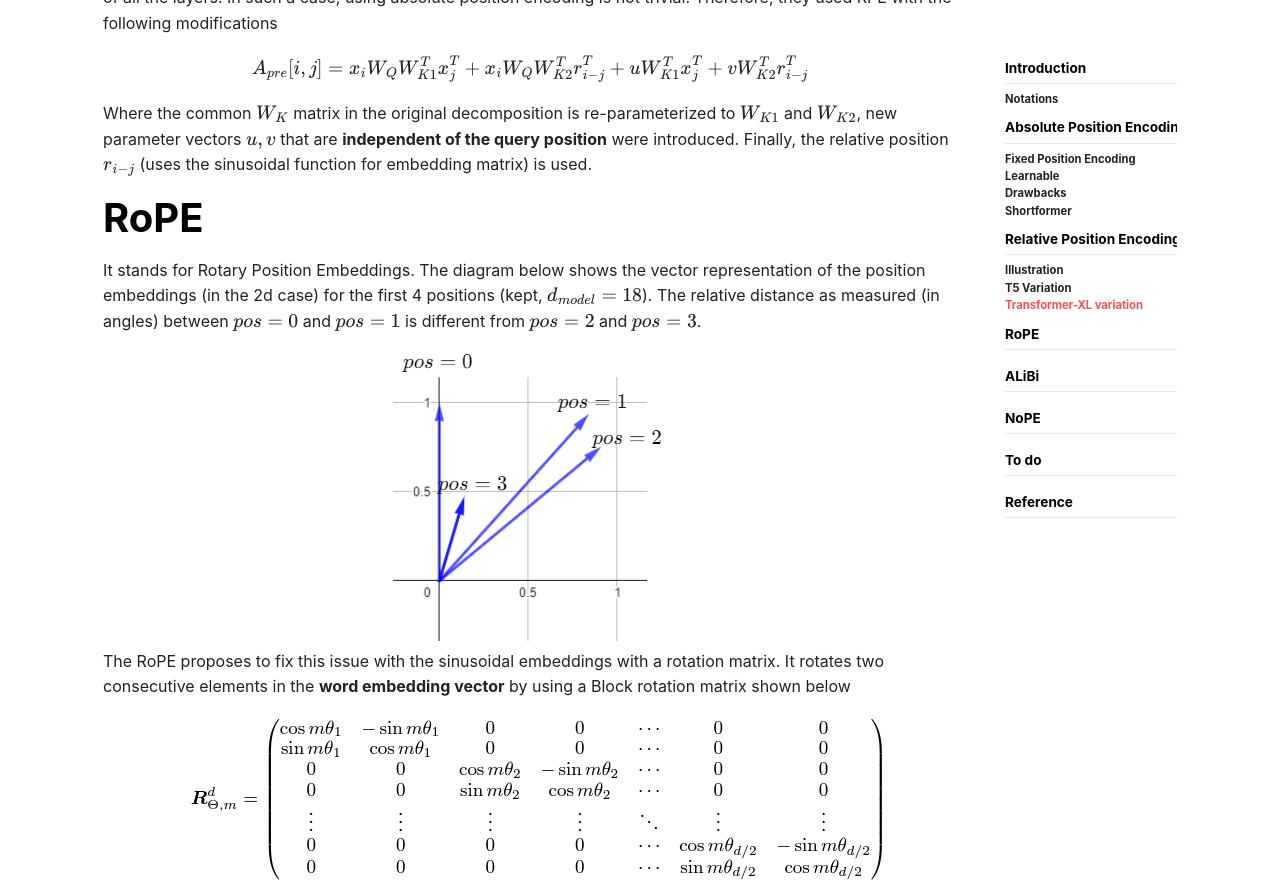
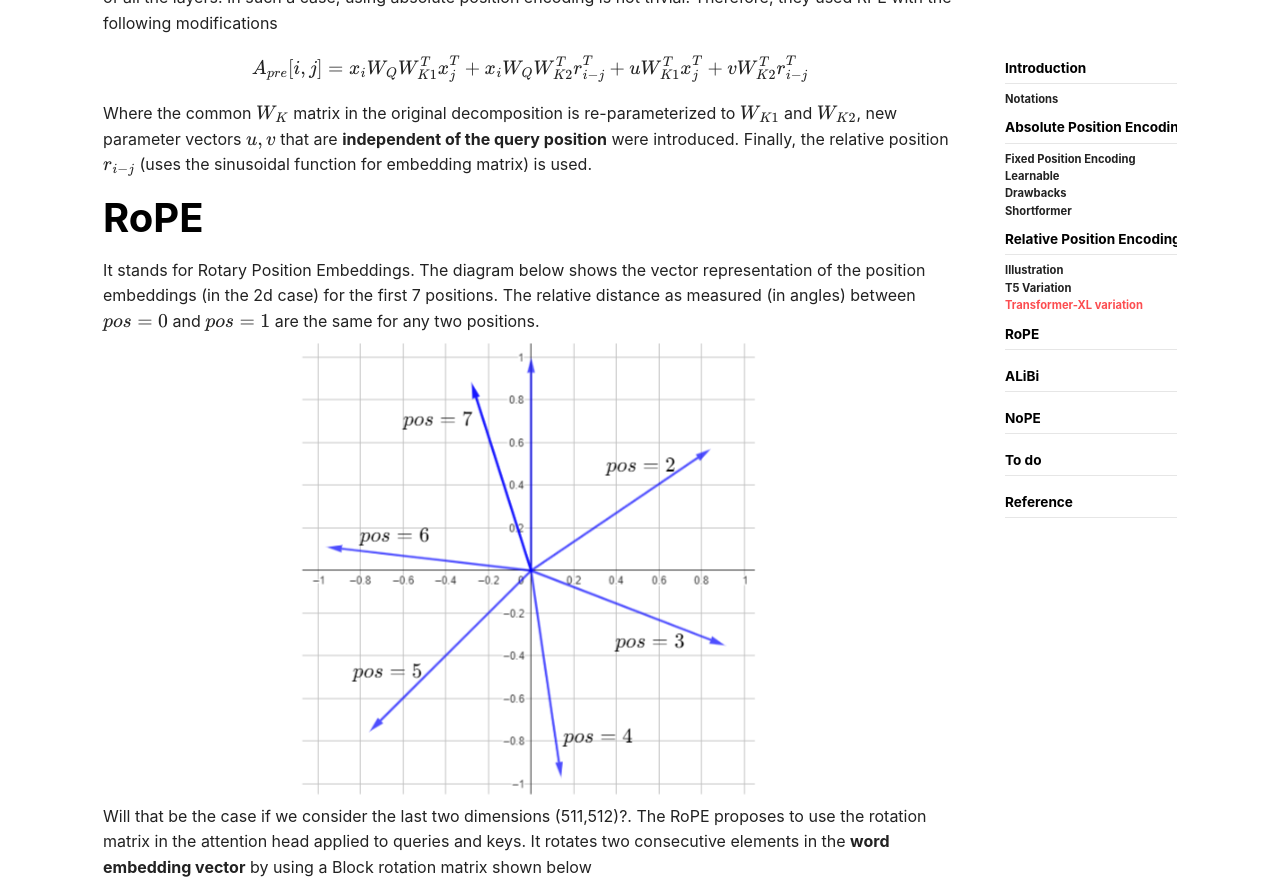
Before and after one commit to Arunprakash-A/Arunprakash-a.github.io, a Jekyll site: the page built from _posts/2024-02-02-PositionalEncodings.md, in a window 1280 px wide and 1400 px high, scrolled down 4059 px. Shown: the top 895 px of the window. Built offline with Jekyll 4.4.1, drawn with Linux system fonts in a browser that asks for light colours; nearby versions of some CDN libraries; formulas are drawn with MathJax 3; comment, search, counter and statistics services are not loaded.

Commit message:
update image

```diff
--- a/_posts/2024-02-02-PositionalEncodings.md
+++ b/_posts/2024-02-02-PositionalEncodings.md
@@ -139,11 +139,11 @@ Observe that adding the relative positional info as a learnable vector $(\in \ma
 Where the common $W_K$ matrix in the original decomposition is re-parameterized to $W_{K1}$ and $W_{K2}$, new parameter vectors $u,v$ that are **independent of the query position** were introduced. Finally, the relative position $r_{i-j}$ (uses the sinusoidal function for embedding matrix) is used.
 
 # RoPE
-It stands for Rotary Position Embeddings. The diagram below shows the vector representation of the position embeddings (in the 2d case) for the first 4 positions (kept, $d_{model}=18$). The relative distance as measured (in angles) between $pos=0$ and $pos=1$ is different from $pos=2$ and $pos=3$.
+It stands for Rotary Position Embeddings. The diagram below shows the vector representation of the position embeddings (in the 2d case) for the first 7 positions. The relative distance as measured (in angles) between $pos=0$ and $pos=1$ are the same for any two positions.
 <p align="center">
   <img align="center" src="/images/PositionEncoding/3_rope.PNG" >
 </p>
-The RoPE proposes to fix this issue with the sinusoidal embeddings with a rotation matrix. It rotates two consecutive elements in the **word embedding vector** by using a Block rotation matrix shown below
+Will that be the case if we consider the last two dimensions (511,512)?. The RoPE proposes to use the rotation matrix in the attention head applied to queries and keys. It rotates two consecutive elements in the **word embedding vector** by using a Block rotation matrix shown below
 
 <p align="center">
   <img align="center" src="/images/PositionEncoding/4_rotationMatrix.PNG" >
```
Also changed, not shown: images/PositionEncoding/3_rope.PNG.
